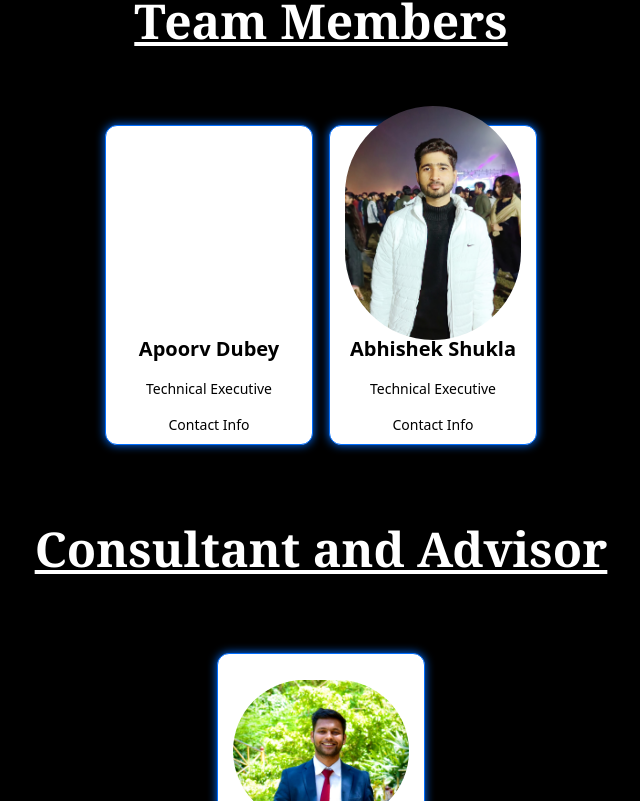
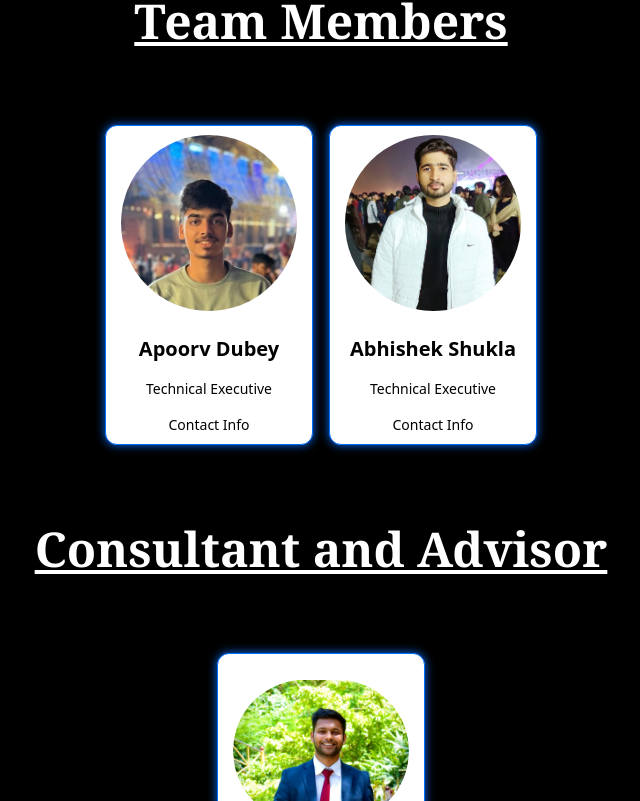
Before and after one commit to wiz-abhishek/Global-Techify, a React (Create React App) app: page /ourteam in a window 1280 px wide. Shown: the part 1219-2020 px from the top of the page, without its empty margins (319-959 px from the left). Built offline with nearby package versions, Linux system fonts and the light colour scheme.

Commit message:
[added]img

```diff
--- a/src/components/Mentors/Mentorcard.js
+++ b/src/components/Mentors/Mentorcard.js
@@ -1,6 +1,5 @@
 import React, { useState } from 'react';
 import './mentorcard.css'
-import IMG from '../../components/Sliding/ss/Connect.png'
 import { Link } from 'react-router-dom';
 const MentorCard = (props) => {
 
--- a/src/components/OurTeam/OurTeam.js
+++ b/src/components/OurTeam/OurTeam.js
@@ -6,6 +6,7 @@ import Ritwij from './Images/Ritiwij_Singh.jpeg'
 import amisha from './Images/Amisha.png'
 import swatantra from './Images/swatantra.jpeg'
 import Vineet from './Images/vineet.jpeg'
+import Apoorv from './Images/Apoorv.jpg'
 function OurTeam() {'./Images/abhi.jpg'
     return (
         <div>
@@ -29,7 +30,7 @@ function OurTeam() {'./Images/abhi.jpg'
             <div className='bg-black'>
                 <div className=' w-[100%] flex flex-wrap justify-center items-center text-white font-semibold font-serif text-5xl underline' >Team Members</div>
                 <div className='p-20 flex flex-wrap justify-center items-center gap-3'>
-                <Link to="" style={{ textDecoration: 'none' }}><TeamMemberCard name="Apoorv Dubey" position="Technical Executive" /></Link>
+                <Link to="https://www.linkedin.com/in/apoorv-dubey-a5b4ab26a/" style={{ textDecoration: 'none' }}><TeamMemberCard img={Apoorv} name="Apoorv Dubey" position="Technical Executive" /></Link>
                 <Link to="https://www.linkedin.com/in/abhishek-shukla-350713255/" style={{ textDecoration: 'none' }}><TeamMemberCard img={abhi} name="Abhishek Shukla" position="Technical Executive" /></Link>
                     {/* <TeamMemberCard name="Apoorv Dubey" position="Technical Executive" /> */}
                 </div>
--- a/src/components/OurTeam/TeamMemberCard.js
+++ b/src/components/OurTeam/TeamMemberCard.js
@@ -4,7 +4,7 @@ function TeamMemberCard(props) {
   return (
     <div className='h-[20rem]  hover:scale-[1.02] duration-300 p-1 gap-3 w-[13rem] flex justify-center items-center flex-col bg-white rounded-xl ' style={{border:"1px solid #006eff",boxShadow:"0px 0px 10px #006eff " }} >
       <div className=' w-[98%] h-[11rem] mb-2 flex justify-center items-center'>
-      <div className=' h-[11rem] w-[11rem] flex justify-center items-center rounded-full'><img className='rounded-full' src={props.img}></img></div></div>
+      <div className='  flex justify-center h-[11rem] overflow-hidden items-center rounded-full'><img className='rounded-full   w-[11rem]' src={props.img}></img></div></div>
       <div className=' text-xl text-black font-semibold '>{props.name}</div>
       <div className=' text-sm text-black'>{props.position}</div>
       <div className='text-sm text-black  '>Contact Info</div>
```
Also changed, not shown: src/components/OurTeam/Images/Apoorv.jpg (added).
